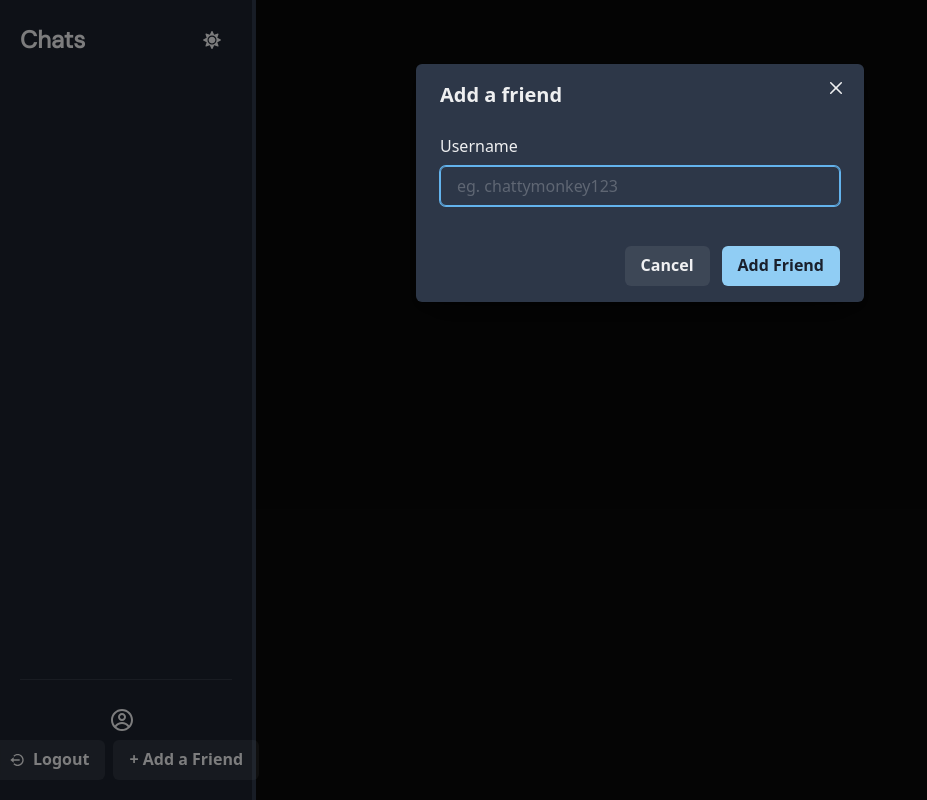
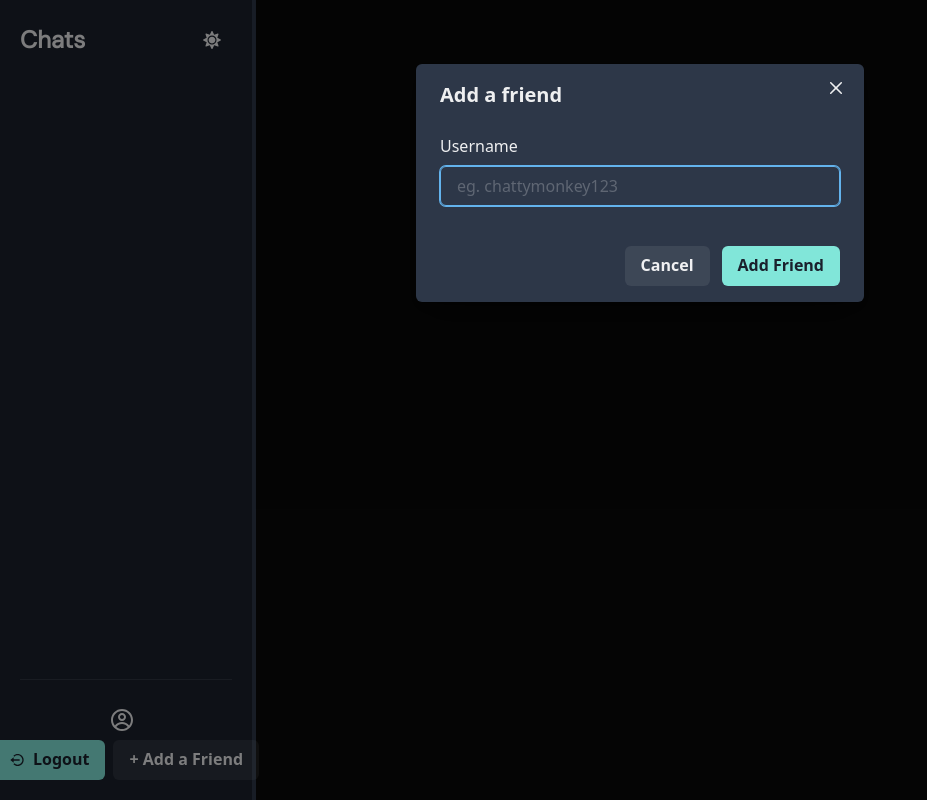
Before and after one commit to jaeyonglee3/EasyChat, a React (Create React App) app in the folder frontend/: page /home in a window 1280 px wide. Both pictures are taken after a click on the button "+ Add a Friend". Shown: the whole page, without its empty margins (0-927 px from the left). Built offline with nearby package versions, Linux system fonts and the light colour scheme.

Commit message:
Change some button colours

```diff
--- a/frontend/src/components/AddFriendModal.tsx
+++ b/frontend/src/components/AddFriendModal.tsx
@@ -27,7 +27,7 @@ export function AddFriendModal() {
 
             <ModalFooter>
               <Button mr={3} onClick={onClose}>Cancel</Button>
-              <Button colorScheme='blue'>
+              <Button colorScheme='teal'>
                 Add Friend
               </Button>
             </ModalFooter>
--- a/frontend/src/components/Sidebar.tsx
+++ b/frontend/src/components/Sidebar.tsx
@@ -40,7 +40,7 @@ export const Sidebar = () => {
                         </Heading>
                         <HStack>
                             <Stack direction='row' spacing={4}>
-                                <Button onClick={() => logout()} leftIcon={<BiLogOutCircle />} >
+                                <Button onClick={() => logout()} leftIcon={<BiLogOutCircle />} colorScheme='teal'>
                                     Logout
                                 </Button>
                             </Stack>
```
